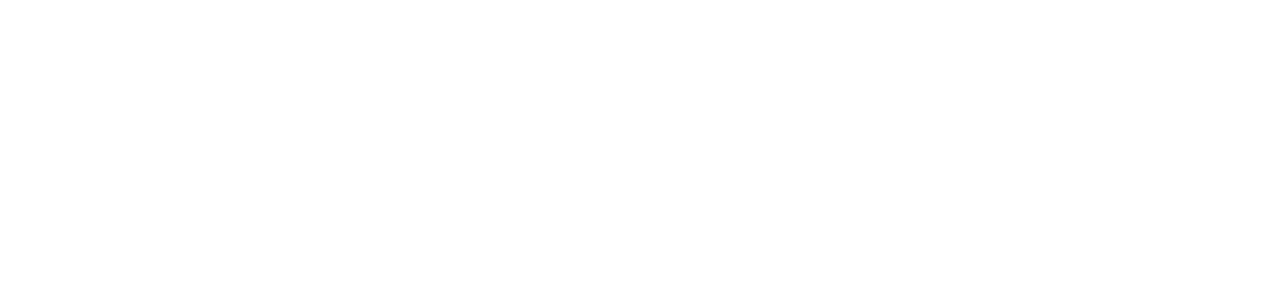
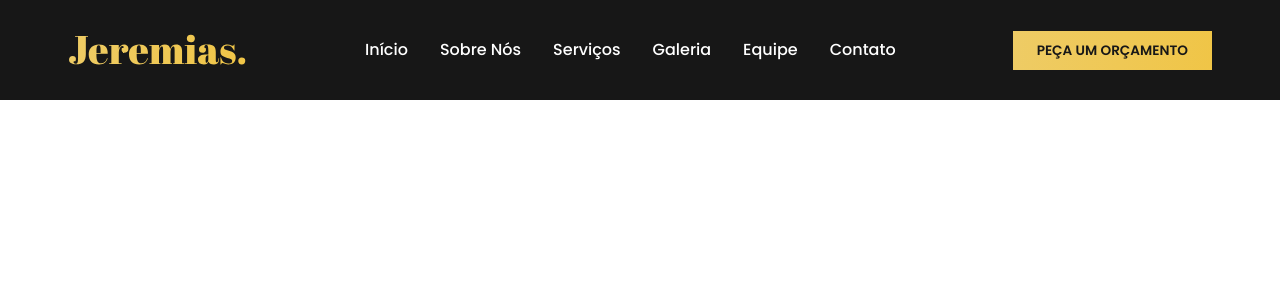
Before and after one commit to beyondweb/jeremias-eventos-website, a Vue app: page / in a window 1280 px wide. Shown: the top 300 px of the page. Built offline with nearby package versions, Linux system fonts and the light colour scheme.

Commit message:
adding NavbarMain component

```diff
--- a/src/App.vue
+++ b/src/App.vue
@@ -1,18 +1,60 @@
 <template>
   <div id="app">
-
+    <!-- Se o site estiver carregando ele vai setar o componente IsLoading -->
+    <section v-if="isLoading" class="isLoading">Loading</section>
+    <!-- Quando terminar de carregar vai setar todo o site -->
+    <main v-else class="WrapperSite">
+      <NavbarMain />
+    </main>
   </div>
 </template>
 
 <script>
-
+import NavbarMain from "./components/Navigations/NavbarMain.vue";
 export default {
   name: "App",
+  data() {
+    return {
+      isLoading: false,
+    };
+  },
   components: {
-  }
+    NavbarMain,
+  },
 };
 </script>
 
 <style lang="scss">
+@import url("./styles/reset.scss");
+@import url("https://fonts.googleapis.com/css2?family=Abril+Fatface&family=Poppins:ital,wght@0,100;0,200;0,300;0,400;0,500;0,600;0,700;0,800;0,900;1,100;1,200;1,300;1,400;1,500;1,600;1,700;1,800;1,900&display=swap");
 
+:root {
+  --poppins: "Poppins", sans-serif;
+  --abril: "Abril Fatface", cursive;
+
+  --gradient-dark: linear-gradient(115.6deg, #171717 -0.6%, #201d1d 108.73%);
+  --gradient-gold: linear-gradient(99.43deg, #eecc67 -4.92%, #f0c442 114.41%);
+  --border: 1px solid rgba(53, 53, 49, 0.4);
+
+  --dark: #171717;
+  --darker: #201d1d;
+  --gray: #e5e5e5;
+  --gold: #eecc67;
+  --golded: #f0c442;
+  --white: #ffffff;
+}
+
+body {
+  font-family: var(--poppins);
+  box-sizing: border-box;
+  scroll-behavior: smooth;
+  font-size: 1rem;
+}
+
+.container {
+  max-width: 1144px;
+  margin: 0 auto;
+  height: auto;
+  padding: 0px 16px;
+}
 </style>
--- /dev/null
+++ b/src/components/Global/Brand.vue
@@ -0,0 +1,17 @@
+<template>
+  <div class="brand-box">
+    <img src="../../assets/logo-desktop.svg" alt="Jeremias Eventos" />
+  </div>
+</template>
+
+<script>
+export default {};
+</script>
+
+<style lang="scss" scoped>
+.brand-box {
+  img {
+    max-width: 180px;
+  }
+}
+</style>
--- /dev/null
+++ b/src/components/Global/BtnLink.vue
@@ -0,0 +1,32 @@
+<template>
+  <div class="btn-link">
+    <a target="_blanck" :href="link">
+      {{ text }}
+    </a>
+  </div>
+</template>
+
+<script>
+export default {
+  name: "BtnLink",
+  props: ["link", "text"],
+};
+</script>
+
+<style lang="scss" scoped>
+.btn-link a {
+  padding: 10px 24px;
+  border: 2px;
+  background: var(--gradient-gold);
+  color: var(--dark);
+  font-weight: 600;
+  text-transform: uppercase;
+  font-size: 0.85rem;
+  transition: all 0.5s;
+  &:hover {
+    box-shadow: inset 200px 0px 0px 0px var(--white);
+    transition: all 0.5s;
+    overflow: hidden;
+  }
+}
+</style>
--- /dev/null
+++ b/src/components/Global/MenuList.vue
@@ -0,0 +1,42 @@
+<template>
+  <section class="menu-list">
+    <ul>
+      <li>
+        <a href="#inicio">{{ inicio }}</a>
+        <a href="#sobre">{{ sobre }}</a>
+        <a href="#servicos">{{ servicos }}</a>
+        <a href="#galeria">{{ galeria }}</a>
+        <a href="#equipe">{{ equipe }}</a>
+        <a href="#contato">{{ contato }}</a>
+      </li>
+    </ul>
+  </section>
+</template>
+
+<script>
+export default {
+  name: "MenuList",
+  props: ["inicio", "sobre", "servicos", "galeria", "equipe", "contato"],
+};
+</script>
+
+<style lang="scss" scoped>
+.menu-list {
+  > ul {
+    > li {
+      a {
+        color: var(--white);
+        font-size: 1rem;
+        padding: 2px 16px;
+        font-weight: 500;
+        transition: all 0.6s;
+        &:hover {
+          color: var(--dark);
+          box-shadow: inset 120px 0px 0px 0 var(--gold);
+          transition: box-shadow color 0.6s;
+        }
+      }
+    }
+  }
+}
+</style>
--- /dev/null
+++ b/src/components/Navigations/NavbarMain.vue
@@ -0,0 +1,50 @@
+<template>
+  <nav class="navbar">
+    <div class="container">
+      <section class="content">
+        <Brand />
+        <MenuList
+          inicio="Início"
+          sobre="Sobre Nós"
+          servicos="Serviços"
+          galeria="Galeria"
+          equipe="Equipe"
+          contato="Contato"
+        />
+        <BtnLink
+          link="https://freebiesui.com/figma-freebies/"
+          text="Peça um orçamento"
+        />
+      </section>
+    </div>
+  </nav>
+</template>
+
+<script>
+import Brand from "../Global/Brand.vue";
+import MenuList from "../Global/MenuList.vue";
+import BtnLink from "../Global/BtnLink.vue";
+export default {
+  name: "NavbarMain",
+  components: {
+    Brand,
+    MenuList,
+    BtnLink,
+  },
+};
+</script>
+
+<style lang="scss" scoped>
+.navbar {
+  width: 100%;
+  height: auto;
+  background-color: var(--dark);
+}
+.content {
+  width: 100%;
+  height: 100px;
+  display: flex;
+  justify-content: space-between;
+  align-items: center;
+}
+</style>
--- /dev/null
+++ b/src/styles/reset.scss
@@ -0,0 +1,51 @@
+/* http://meyerweb.com/eric/tools/css/reset/
+   v2.0 | 20110126
+   License: none (public domain)
+*/
+
+html, body, div, span, applet, object, iframe,
+h1, h2, h3, h4, h5, h6, p, blockquote, pre,
+a, abbr, acronym, address, big, cite, code,
+del, dfn, em, img, ins, kbd, q, s, samp,
+small, strike, strong, sub, sup, tt, var,
+b, u, i, center,
+dl, dt, dd, ol, ul, li,
+fieldset, form, label, legend,
+table, caption, tbody, tfoot, thead, tr, th, td,
+article, aside, canvas, details, embed,
+figure, figcaption, footer, header, hgroup,
+menu, nav, output, ruby, section, summary,
+time, mark, audio, video {
+	margin: 0;
+	padding: 0;
+	border: 0;
+	font-size: 100%;
+	font: inherit;
+	vertical-align: baseline;
+}
+/* HTML5 display-role reset for older browsers */
+article, aside, details, figcaption, figure,
+footer, header, hgroup, menu, nav, section {
+	display: block;
+}
+body {
+	line-height: 1;
+}
+ol, ul {
+	list-style: none;
+}
+blockquote, q {
+	quotes: none;
+}
+blockquote:before, blockquote:after,
+q:before, q:after {
+	content: '';
+	content: none;
+}
+table {
+	border-collapse: collapse;
+	border-spacing: 0;
+}
+a {
+    text-decoration: none;
+}
```
